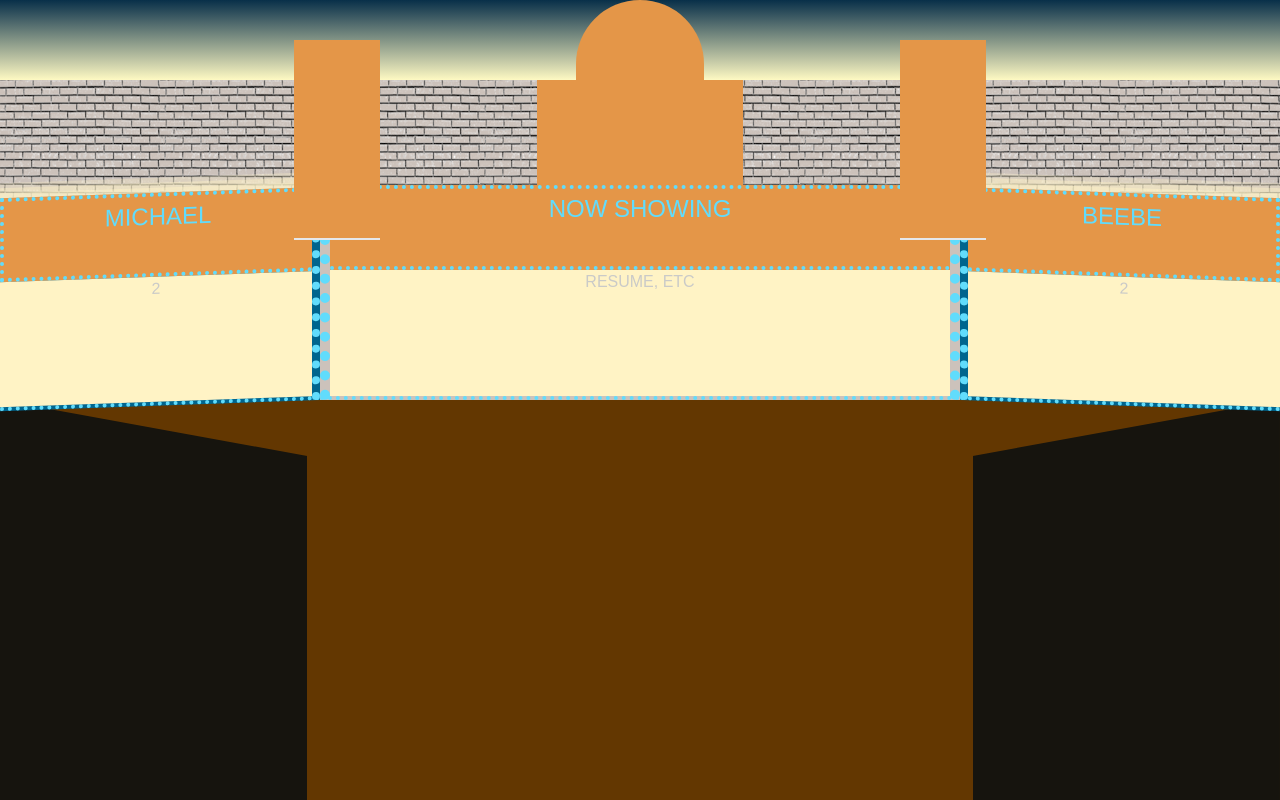
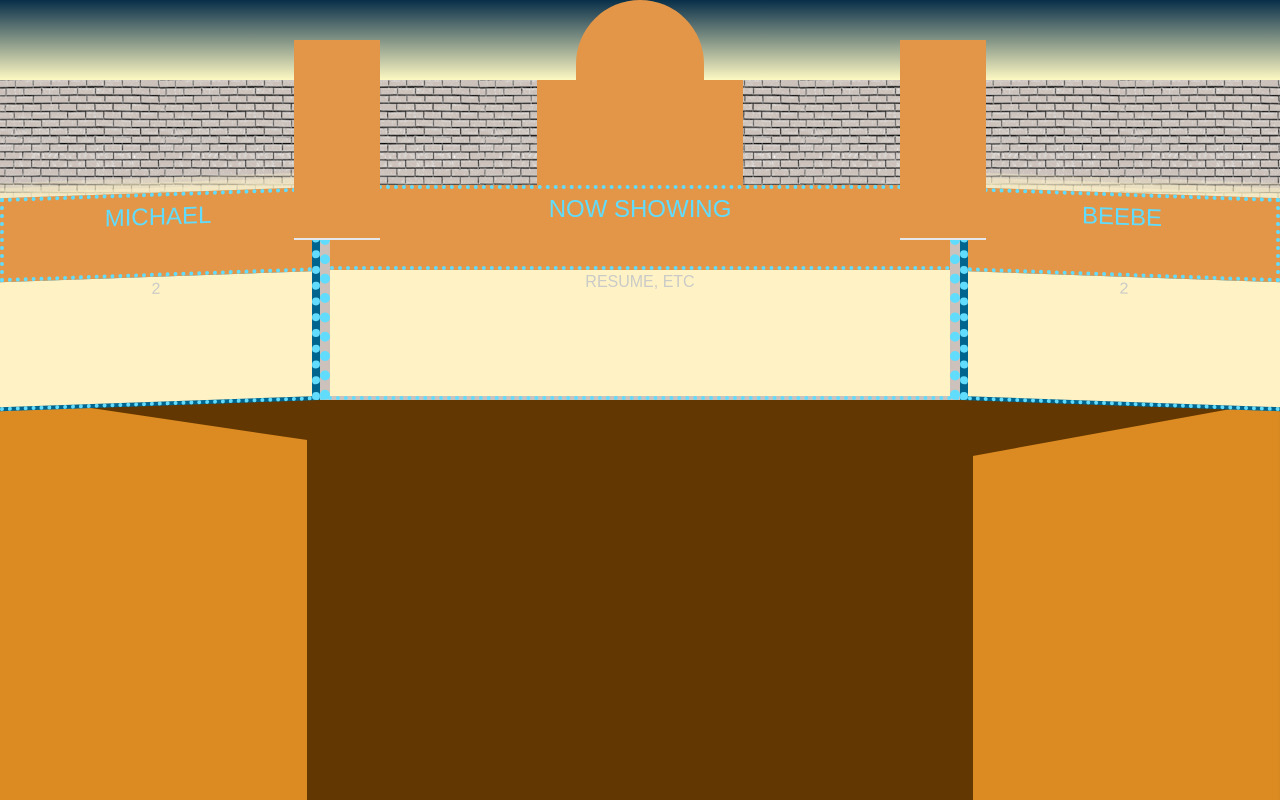
Before and after one commit to mpb9/me-prof, a React (Create React App) app: page / in a window 1280 px wide. Built offline with nearby package versions, Linux system fonts and the light colour scheme; a web font is replaced by a local one.

Commit message:
using clippath for theater entrance slanted divs

```diff
--- a/src/components/babies/TheaterLight.js
+++ /dev/null
@@ -1,11 +0,0 @@
-import React from 'react';
-
-export default function TheaterLight() {
-  return <div className='bg-base-300'></div>;
-  // return (
-  //   <svg xmlns='http://www.w3.org/2000/svg' viewBox='0 0 256 256'>
-  //     <rect width='256' height='256' fill='none' />
-  //     <circle cx='128' cy='128' r='10' />
-  //   </svg>
-  // );
-}
--- a/src/components/theater/TheaterEntrance.js
+++ b/src/components/theater/TheaterEntrance.js
@@ -4,11 +4,11 @@ export default function TheaterEntrance() {
   return (
     <div className='bg-base-200 flex h-1/2 w-screen'>
       <div
-        className='h-min-full bg-base-100 w-[24%]'
-        style={{ clipPath: 'polygon(0 0, 100% 14%, 100% 100%, 0 100%)' }}></div>
+        className='h-min-full bg-neutral w-[24%]'
+        style={{ clipPath: 'polygon(12% 0, 100% 10%, 100% 100%, 0 100%, 0 0)' }}></div>
       <div className='bg-base-200 h-min-full w-[52%]'></div>
       <div
-        className='h-min-full bg-base-100 w-[24%]'
+        className='h-min-full bg-neutral w-[24%]'
         style={{ clipPath: 'polygon(0 14%, 100% 0, 100% 100%, 0 100%)' }}></div>
     </div>
   );
--- a/tailwind.config.js
+++ b/tailwind.config.js
@@ -256,6 +256,7 @@ module.exports = {
           'secondary-content': '#16140E',
           accent: '#61DCFC',
           'accent-content': '#C1E6EF',
+          neutral: '#DC8B23',
           'neutral-content': '#F4C187',
           'base-100': '#16140E',
           'base-200': '#633701',
```
